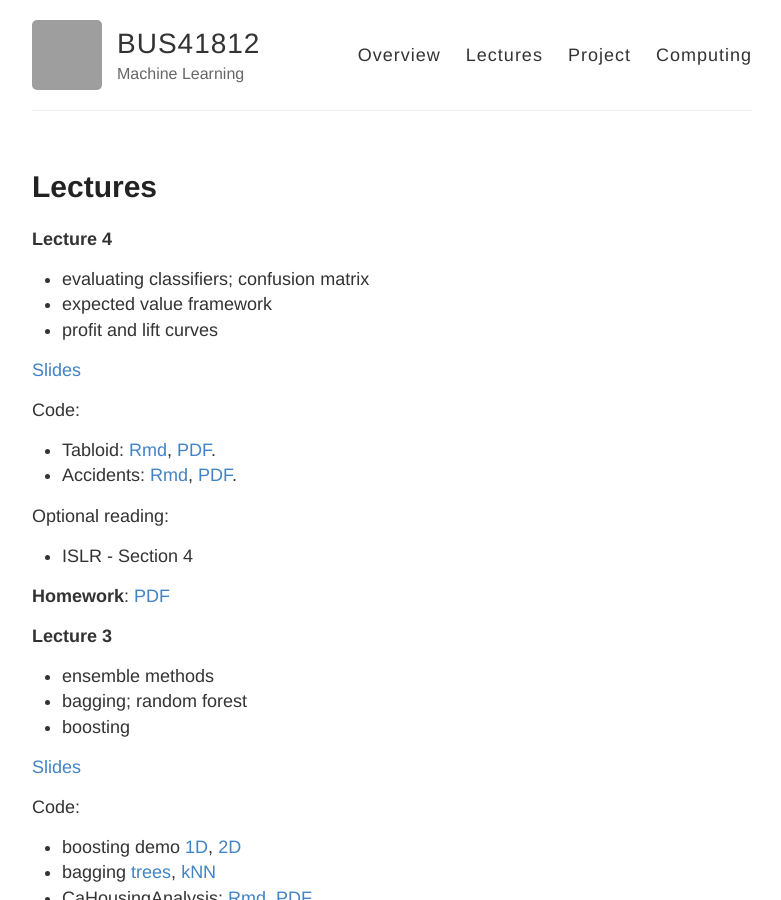
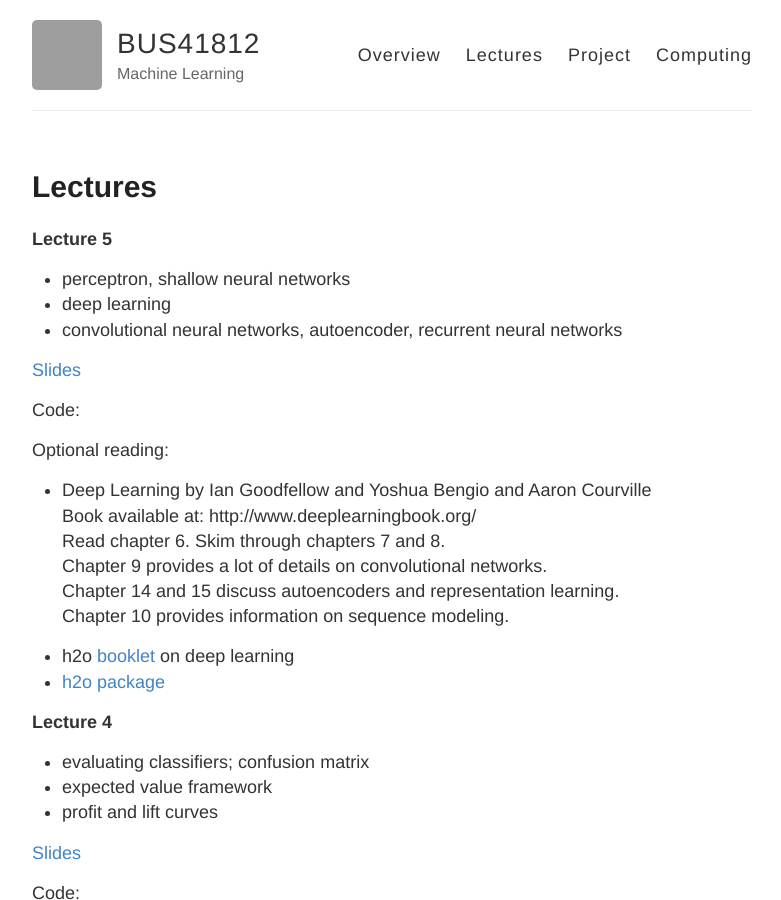
Before and after one commit to ChicagoBoothML/ExecML, a Jekyll site: the page built from lectures.md, in a window 1280 px wide and 900 px high. Shown: the whole window, without its empty margins (248-1029 px from the left). Built offline with Jekyll 4.4.1, drawn with Linux system fonts in a browser that asks for light colours; grey boxes are pictures that could not be loaded.

Commit message:
Update lectures.md

```diff
--- a/lectures.md
+++ b/lectures.md
@@ -3,6 +3,28 @@ layout: page
 title: Lectures
 permalink: /lectures/
 ---
+
+**Lecture 5**
+
+* perceptron, shallow neural networks
+* deep learning
+* convolutional neural networks, autoencoder, recurrent neural networks
+
+[Slides](https://piazza.com/class_profile/get_resource/izev9lpuf6f6bc/j68cm2cahji2b2)
+
+Code:
+
+Optional reading:
+
+* Deep Learning by Ian Goodfellow and Yoshua Bengio and Aaron Courville
+  Book available at: http://www.deeplearningbook.org/
+  Read chapter 6. Skim through chapters 7 and 8.
+  Chapter 9 provides a lot of details on convolutional networks.
+  Chapter 14 and 15 discuss autoencoders and representation learning.
+  Chapter 10 provides information on sequence modeling.
+
+* h2o [booklet](http://docs.h2o.ai/h2o/latest-stable/h2o-docs/booklets/DeepLearningBooklet.pdf) on deep learning
+* [h2o package](http://docs.h2o.ai/h2o/latest-stable/index.html)
 
 
 **Lecture 4**
@@ -100,20 +122,3 @@ Code:
 
 * Boston Housing [R](https://raw.githubusercontent.com/ChicagoBoothML/ML2016/master/code/Boston_knn.R)
 * [bias-variance-illustration.R](https://raw.githubusercontent.com/ChicagoBoothML/ML2016/master/code/bias-variance-illustration.R)
-
-<!---
-
-**Lecture 2**
-
-* linear models for regression and classification; logistic regression
-* modern methods for variable selection; ridge regression and lasso
-
-**Lecture 3**
-
-* regression trees; classification trees
-* tree induction algorithms; selecting the size of the tree
-
-
-
-
---->
```
